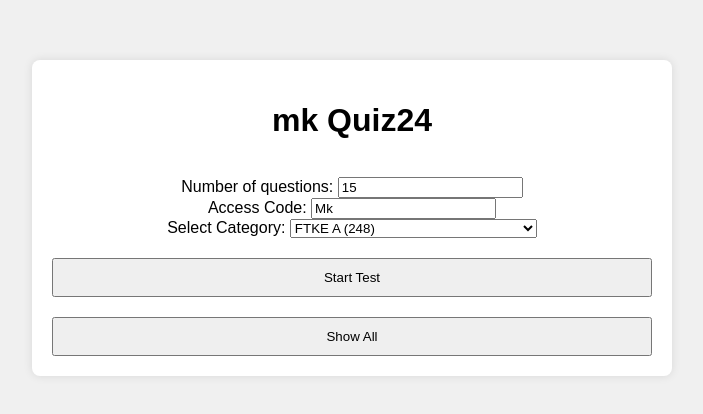
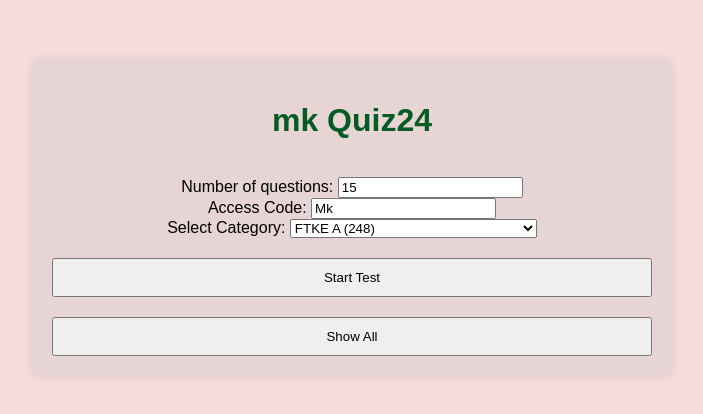
Before and after one commit to mk404mk/mk505mk, a plain HTML site: page index.html in a window 1280 px wide. Shown: the part 182-596 px from the top of the page, without its empty margins (288-991 px from the left). Drawn offline with nearby package versions, Linux system fonts and the light colour scheme.

Commit message:
Final colorful show

```diff
--- a/script.js
+++ b/script.js
@@ -139,7 +139,6 @@ document.addEventListener('DOMContentLoaded', function () {
     // Iterate through all selected questions
     selectedQuestions.forEach((question, index) => {
       const isLastQuestion = index === selectedQuestions.length - 1;
-console.log(question.question)
       // Create div for each question
       const questionDiv = document.createElement('div');
       questionDiv.innerHTML = `
--- a/styles.css
+++ b/styles.css
@@ -1,6 +1,6 @@
 body {
   font-family: Arial, sans-serif;
-  background-color: #f0f0f0;
+  background-color: #f6dddd;
   display: flex;
   justify-content: center;
   align-items: center;
@@ -9,7 +9,7 @@ body {
 }
 
 .container {
-  background-color: white;
+  background-color: rgb(231, 213, 213);
   padding: 20px;
   border-radius: 8px;
   box-shadow: 0 0 10px rgba(0, 0, 0, 0.1);
@@ -19,6 +19,7 @@ body {
 
 h1 {
   margin-bottom: 20px;
+  color: rgb(4, 92, 35);
 }
 
 
```
